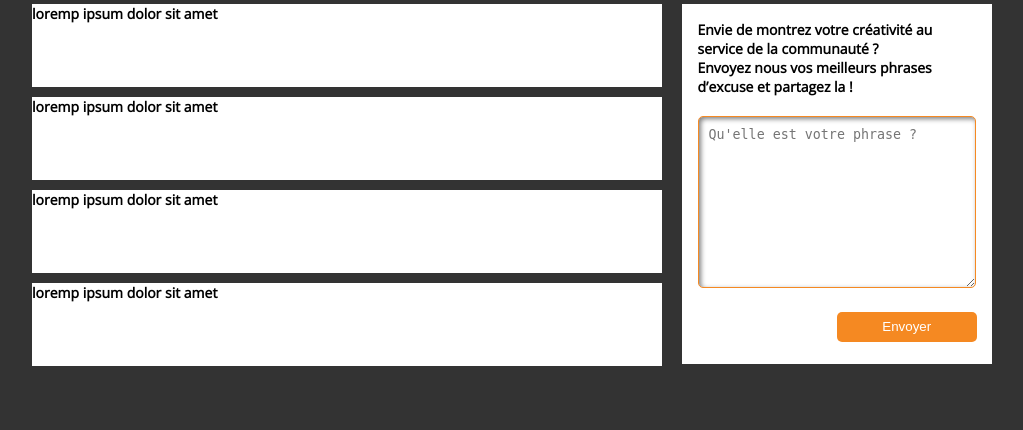
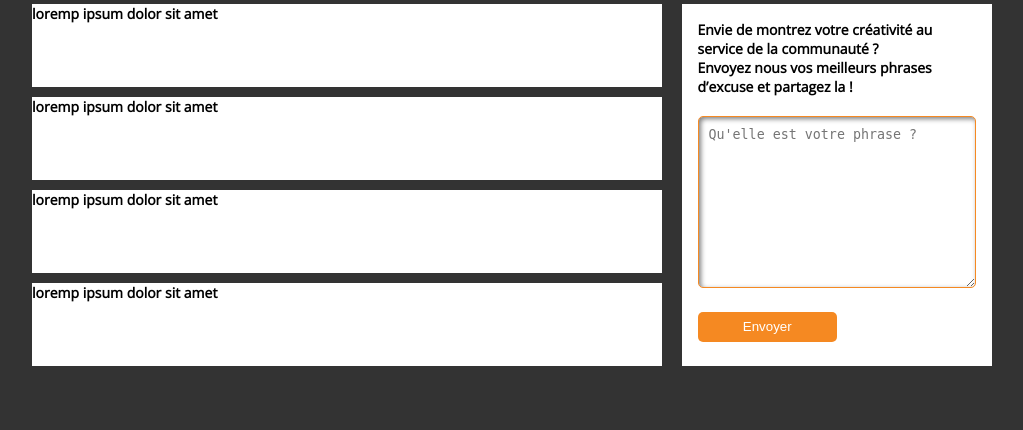
Before and after one commit to leslow/alibi, a PHP site: page / in a window 1280 px wide. Shown: the part 550-980 px from the top of the page, without its empty margins (128-1151 px from the left). Run offline with PHP 8.4, Linux system fonts and the light colour scheme; some libraries are stand-ins or nearby versions; some web fonts are replaced.

Commit message:
MAJ CSS
Modif sur des % qui niquait le register

```diff
--- a/compil/css/style.css
+++ b/compil/css/style.css
@@ -256,9 +256,9 @@ nav {
 
 .content-proposition   { float: right; width: 310px;}
 
-#post_proposition                { background-color: #fff; padding: 5% 5% 17% 5%;}
+#post_proposition                { background-color: #fff; padding: 5% 5% 8% 5%;}
 
-input[type="text"]				{ width:40%; height:35px; border-radius:5px; -webkit-border-radius:5px; -moz-border-radius:5px; border: solid 1px #ccc; padding:5px; background-color:#fff; margin-bottom:20px;}
+input[type="text"]				{ height:35px; border-radius:5px; -webkit-border-radius:5px; -moz-border-radius:5px; border: solid 1px #ccc; padding:5px; background-color:#fff; margin-bottom:20px;}
 
 input[type="text"]:hover, textarea:hover			{ background-color:#fff; }
 
@@ -267,7 +267,7 @@ textarea						{ width:92%; height:150px; border-radius:5px; -webkit-border-radiu
 #message                        { color: #000;}
 
 input[type="submit"], input[type="button"]				{ height:30px; border-radius:5px; -webkit-border-radius:5px; -moz-border-radius:5px; border:0;
-     background-color:#f58922; color:#fff; cursor:pointer; float: right;}
+     background-color:#f58922; color:#fff; cursor:pointer; }
 
 input[type="submit"]:hover				{ background-color:#000}
 
```
